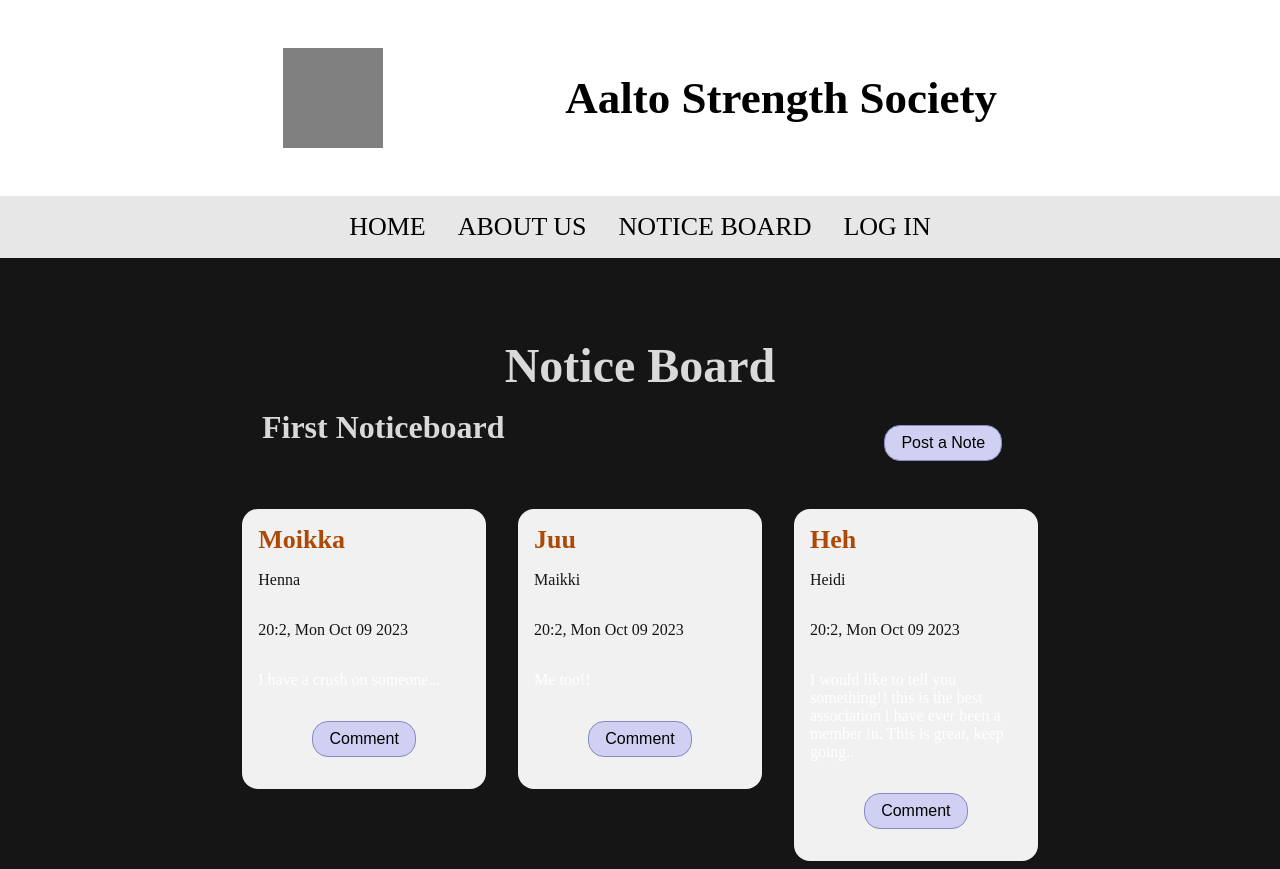
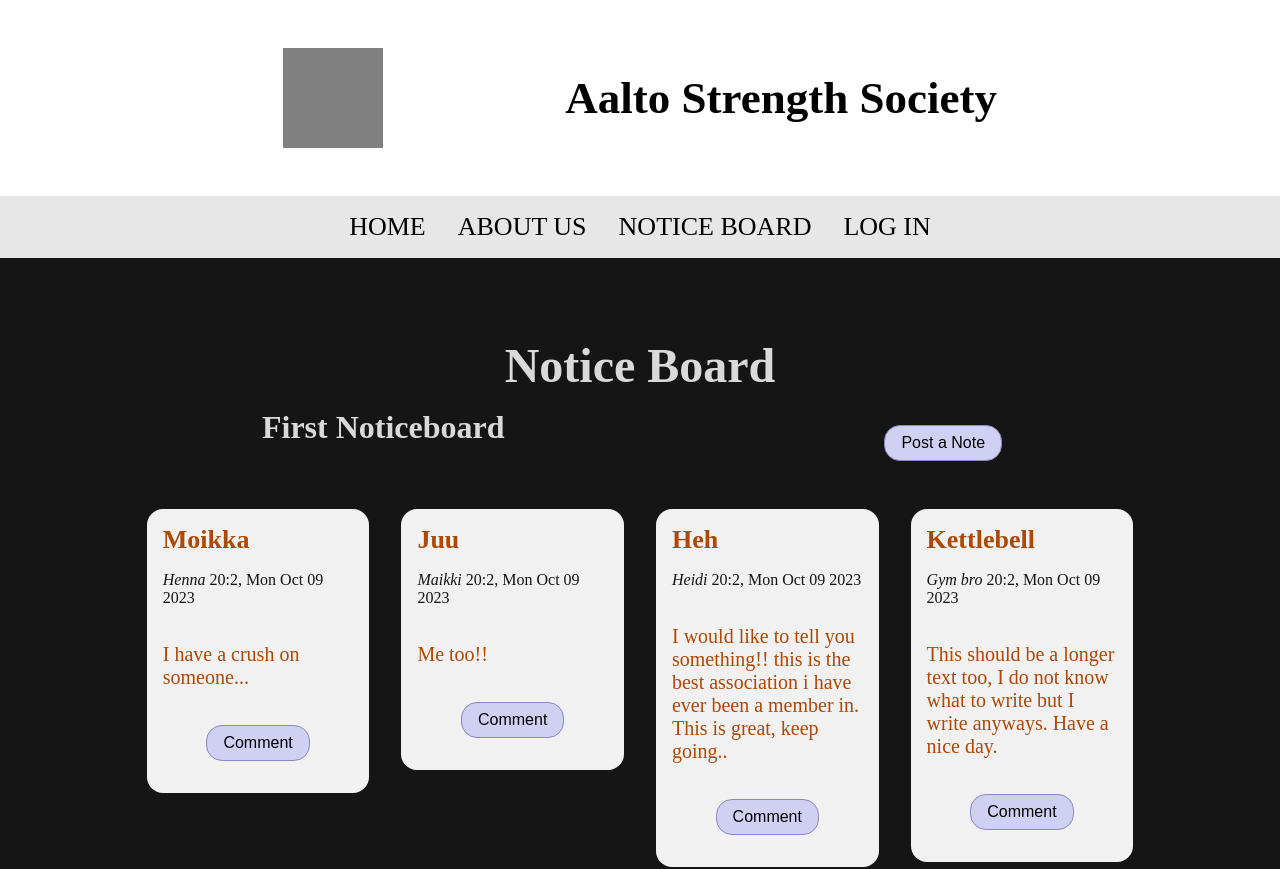
Before and after one commit to Testodus/Aalto-Strength-Society, a React (Create React App) app in the folder client/: page /noticeboard in a window 1280 px wide. Shown: the top 869 px of the page. Built offline with nearby package versions, Linux system fonts and the light colour scheme; the HTML template or start-up script is replaced by a standard one.

Commit message:
assing the styles

```diff
--- a/client/src/pages/HomePage.tsx
+++ b/client/src/pages/HomePage.tsx
@@ -1,5 +1,6 @@
 import React from 'react';
 import styled from 'styled-components';
+import { Bodytext, Heading2 } from '../text-styles';
 
 const HomePageContainer = styled.div`
   display: flex;
@@ -40,21 +41,21 @@
     <HomePageContainer>
       <ImageContainer></ImageContainer>
       <TextContent>
-        <h2>Welcome</h2>
-        <p>
+        <Heading2>Welcome</Heading2>
+        <Bodytext>
           comes from a line in section 1.10.32. The standard chunk of Lorem
           Ipsum used since the 1500s is reproduced below for those interested.
           Sections 1.10.32 and 1.10.33 from de Finibus Bonorum et Malorum by
           Cicero are also reproduced in their exact original form, accompanied
           by English versions from the 1914 translation by H. Rackham.
-        </p>
-        <p>
+        </Bodytext>
+        <Bodytext>
           literature, discovered the undoubtable source. Lorem Ipsum comes from
           sections 1.10.32 and 1.10.33 of de Finibus Bonorum et Malorum (The
           Extremes of Good and Evil) by Cicero, written in 45 BC. This book is a
           treatise on the theory of ethics, very popular during the Renaissance.
           The first line of Lorem Ipsum, Lorem ipsum dolor sit amet..,
-        </p>
+        </Bodytext>
       </TextContent>
     </HomePageContainer>
   );
--- a/client/src/pages/components/BasicFrame.tsx
+++ b/client/src/pages/components/BasicFrame.tsx
@@ -1,6 +1,7 @@
 import React from 'react';
 import { PageConfig } from '../../assets/pageConfig';
 import styled from 'styled-components';
+import { Heading2, Bodytext } from '../../text-styles';
 
 const ContentFrame = styled.div`
   display: flex;
@@ -28,9 +29,11 @@
 
   return (
     <ContentFrame>
-      {Title ? <h2>{Title}</h2> : null}
+      {Title ? <Heading2>{Title}</Heading2> : null}
       {TextContent?.length
-        ? TextContent.map((text, i) => <p key={'basic-text-' + i}>{text}</p>)
+        ? TextContent.map((text, i) => (
+            <Bodytext key={'basic-text-' + i}>{text}</Bodytext>
+          ))
         : null}
     </ContentFrame>
   );
--- a/client/src/pages/loginpage/Login.tsx
+++ b/client/src/pages/loginpage/Login.tsx
@@ -1,11 +1,12 @@
 import React from 'react';
 import { Link } from 'react-router-dom';
+import { Bodytext, Heading2 } from '../../text-styles';
 
 const Login = () => {
   return (
     <div>
-      <h2>Login here</h2>
-      <p>If you are not a user, register </p>
+      <Heading2>Login here</Heading2>
+      <Bodytext>If you are not a user, register </Bodytext>
       <Link to="/register">here.</Link>
     </div>
   );
--- a/client/src/pages/noticeboard/Noticeboard.tsx
+++ b/client/src/pages/noticeboard/Noticeboard.tsx
@@ -2,7 +2,13 @@
 import styled from 'styled-components';
 import { DummyProfiles, BasicBoard } from '../../assets/noticeBoardDummy';
 import { useState } from 'react';
-import { DetailText, Heading2, Heading3, Heading4 } from '../../text-styles';
+import {
+  DetailText,
+  Heading2,
+  Heading3,
+  Heading4,
+  NoteBodyText,
+} from '../../text-styles';
 
 const NoticeBoardContainer = styled.div`
   width: 100%;
@@ -84,9 +90,10 @@
           ? currentBoard.notes.map((note, i) => (
               <Note key={currentBoard.title + '-note-' + i}>
                 <Heading4>{note.title}</Heading4>
-                <DetailText>{getUsername(note.userID)}</DetailText>
-                <DetailText>{getDate(note.timestamp)}</DetailText>
-                <p>{note.note}</p>
+                <DetailText>
+                  <i>{getUsername(note.userID)}</i> {getDate(note.timestamp)}
+                </DetailText>
+                <NoteBodyText>{note.note}</NoteBodyText>
                 <MenuButton>Comment</MenuButton>
               </Note>
             ))
--- a/client/src/pages/register/Register.tsx
+++ b/client/src/pages/register/Register.tsx
@@ -1,11 +1,12 @@
 import React from 'react';
 import { Link } from 'react-router-dom';
+import { Bodytext, Heading2 } from '../../text-styles';
 
 const Register = () => {
   return (
     <div>
-      <h2>Register</h2>
-      <p>If you are already user login </p>
+      <Heading2>Register</Heading2>
+      <Bodytext>If you are already user login </Bodytext>
       <Link to="/login">here.</Link>
     </div>
   );
--- a/client/src/text-styles.ts
+++ b/client/src/text-styles.ts
@@ -30,3 +30,8 @@
   font-size: 20px;
   color: #d9d9d9;
 `;
+
+export const NoteBodyText = styled.p`
+  font-size: 20px;
+  color: #ad4805;
+`;
```
